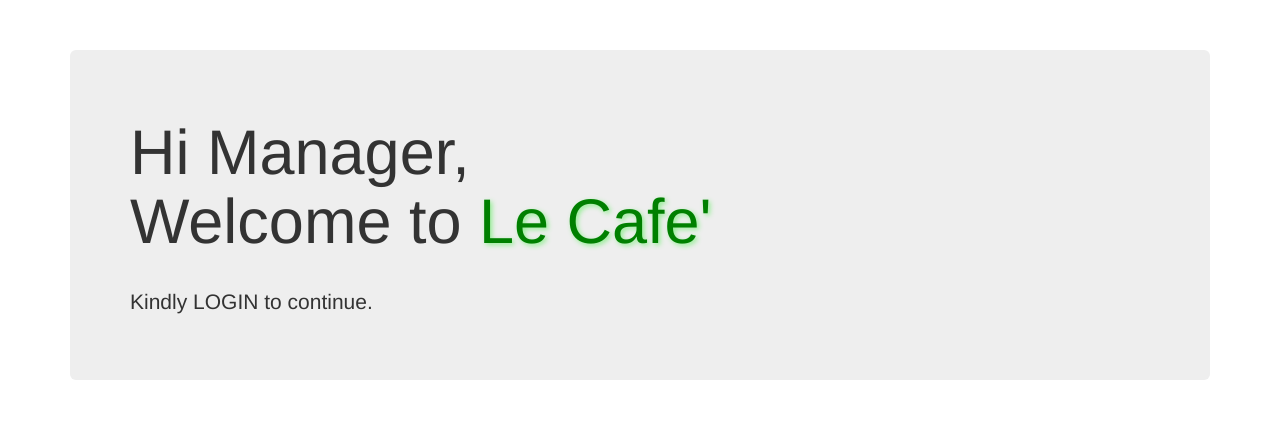
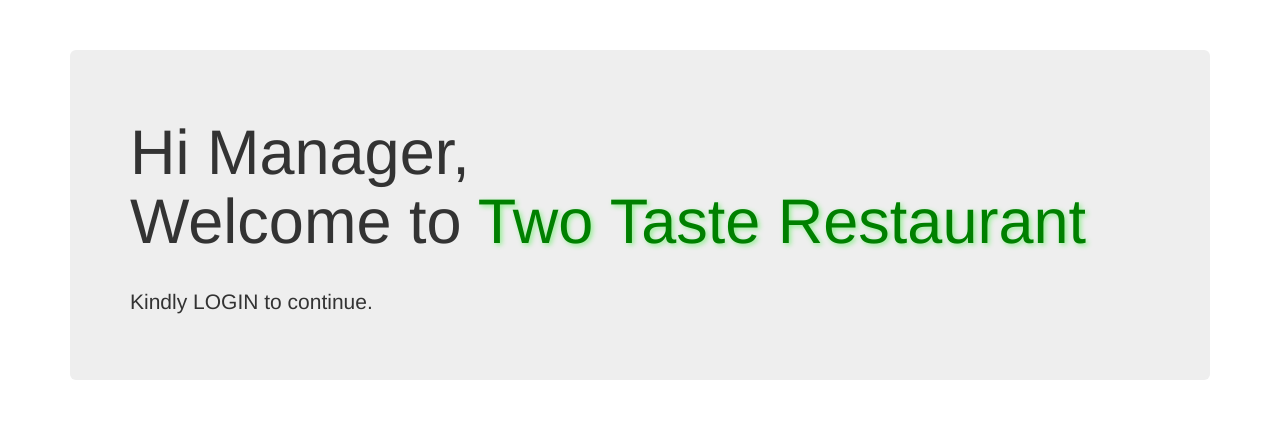
Before and after one commit to zhafraninformatics/tubesipl, a PHP site: page /login.php in a window 1280 px wide. Shown: the top 447 px of the page. Run offline with PHP 8.4, Linux system fonts and the light colour scheme; data that the repository does not hold is empty; some libraries are stand-ins or nearby versions; some web fonts are replaced.

Commit message:
Update login.php

```diff
--- a/login.php
+++ b/login.php
@@ -41,7 +41,7 @@
 
     <div class="container">
     <div class="jumbotron">
-     <h1>Hi Manager,<br> Welcome to <span class="edit"> Le Cafe' </span></h1>
+     <h1>Hi Manager,<br> Welcome to <span class="edit"> Two Taste Restaurant </span></h1>
      <br>
    <p>Kindly LOGIN to continue.</p>
     </div>
```
